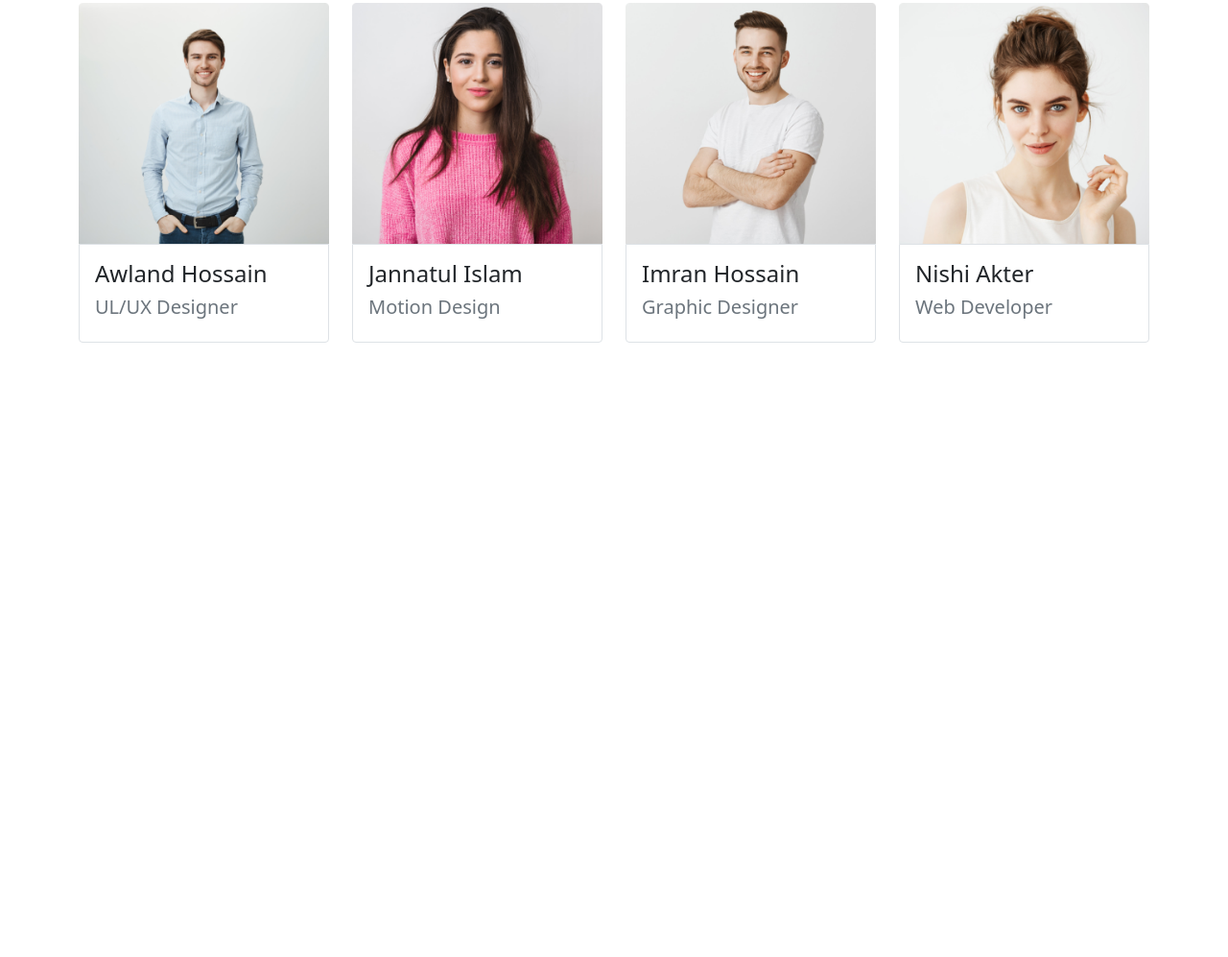
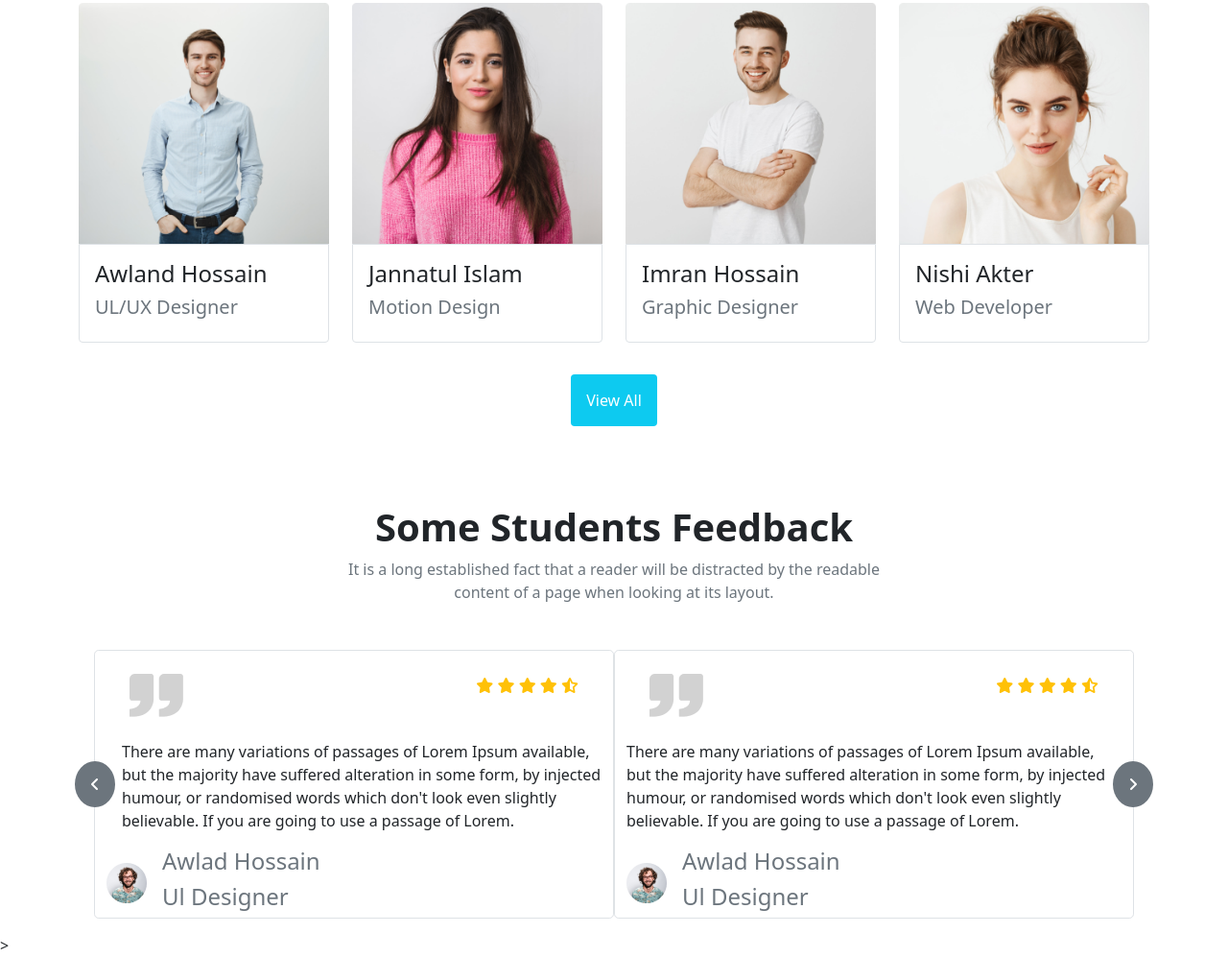
Before and after one commit to abdulquayumhp/edu-website, a plain HTML site: page index.html in a window 1280 px wide. Shown: the part 3290-4287 px from the top of the page at 96% size. Before the commit the page ends 3743 px from the top, so only its background shows below. Drawn offline with nearby package versions, Linux system fonts and the light colour scheme.

Commit message:
testimonial section add

```diff
--- a/index.html
+++ b/index.html
@@ -612,10 +612,123 @@
                 <!--------------------- one ------------------ -->
               </div>
               <!--------------------- one ------------------ -->
+              <div
+                class="corse-section text-center d-md-none d-lg-block d-sm-block"
+              >
+                <a
+                  href=""
+                  class="text-decoration-none rounded bg-info text-white p-3"
+                  >View All</a
+                >
+              </div>
             </div>
           </div>
         </div>
       </section>
+      <!-- ----------------------student feedback section start -------------------  -->
+      <!-- ----------------------student feedback section start -------------------  -->
+      <header class="student-feedback">
+        <div class="feedback-heading text-center my-5">
+          <h1 class="fw-bold">Some Students Feedback</h1>
+          <p class="text-secondary">
+            It is a long established fact that a reader will be distracted by
+            the readable <br />
+            content of a page when looking at its layout.
+          </p>
+        </div>
+
+        <div class="container">
+          <div class="row m-3">
+            <div
+              class="col-lg-6 col-md-12 rounded-3 border border-1 position-relative"
+            >
+              <!-- full box  -->
+              <!-- one box  -->
+              <a href=""
+                ><i
+                  class="fa-solid fa-angle-left bg-secondary p-3 position-absolute top-50 start-0 translate-middle rounded-circle text-white"
+                ></i
+              ></a>
+              <div class="testimonial-box d-flex justify-content-between m-4">
+                <div class="testimonial-iamge">
+                  <img src="images/company/comma.png" alt="" />
+                </div>
+                <div class="testimonial-icon">
+                  <i class="fa-solid text-warning fa-star"></i>
+                  <i class="fa-solid text-warning fa-star"></i>
+                  <i class="fa-solid text-warning fa-star"></i>
+                  <i class="fa-solid text-warning fa-star"></i>
+                  <i class="fa-solid text-warning fa-star-half-stroke"></i>
+                </div>
+              </div>
+              <p class="ps-3">
+                There are many variations of passages of Lorem Ipsum available,
+                but the majority have suffered alteration in some form, by
+                injected humour, or randomised words which don't look even
+                slightly believable. If you are going to use a passage of Lorem.
+              </p>
+              <!-- two box  -->
+              <div class="testionial-person d-flex">
+                <div
+                  class="testimonial-man d-flex align-items-center justify-content-center"
+                >
+                  <img src="images/student/student-5.png" alt="" />
+                </div>
+                <div class="testimonal-name ms-3">
+                  <h4 class="text-secondary">Awlad Hossain</h4>
+                  <h4 class="text-secondary">Ul Designer</h4>
+                </div>
+              </div>
+            </div>
+            <!-- one end  -->
+
+            <div
+              class="col-lg-6 col-md-12 rounded-3 border border-1 position-relative"
+            >
+              <!-- full box  -->
+              <!-- one box  -->
+              <a href=""
+                ><i
+                  class="fa-solid fa-angle-right bg-secondary p-3 position-absolute top-50 start-100 translate-middle rounded-circle text-white"
+                ></i
+              ></a>
+              <div class="testimonial-box d-flex justify-content-between m-4">
+                <div class="testimonial-iamge">
+                  <img src="images/company/comma.png" alt="" />
+                </div>
+                <div class="testimonial-icon">
+                  <i class="fa-solid text-warning fa-star"></i>
+                  <i class="fa-solid text-warning fa-star"></i>
+                  <i class="fa-solid text-warning fa-star"></i>
+                  <i class="fa-solid text-warning fa-star"></i>
+                  <i class="fa-solid text-warning fa-star-half-stroke"></i>
+                </div>
+              </div>
+              <p class="pe-3">
+                There are many variations of passages of Lorem Ipsum available,
+                but the majority have suffered alteration in some form, by
+                injected humour, or randomised words which don't look even
+                slightly believable. If you are going to use a passage of Lorem.
+              </p>
+              <!-- two box  -->
+              <div class="testionial-person d-flex">
+                <div
+                  class="testimonial-man d-flex align-items-center justify-content-center"
+                >
+                  <img src="images/student/student-5.png" alt="" />
+                </div>
+                <div class="testimonal-name ms-3">
+                  <h4 class="text-secondary">Awlad Hossain</h4>
+                  <h4 class="text-secondary">Ul Designer</h4>
+                </div>
+              </div>
+            </div>
+          </div>
+        </div>
+      </header>
+      >
+      <!-- ----------------------student feedback section end -------------------  -->
+      <!-- ----------------------student feedback section end -------------------  -->
     </main>
     <script
       src="https://cdn.jsdelivr.net/npm/bootstrap@5.0.2/dist/js/bootstrap.bundle.min.js"
```
